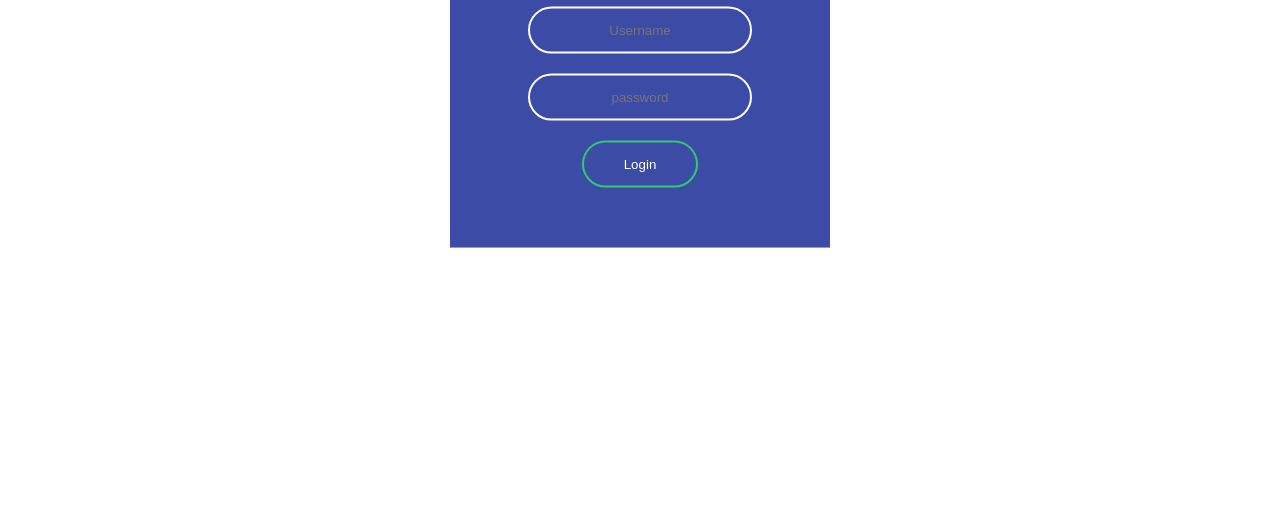
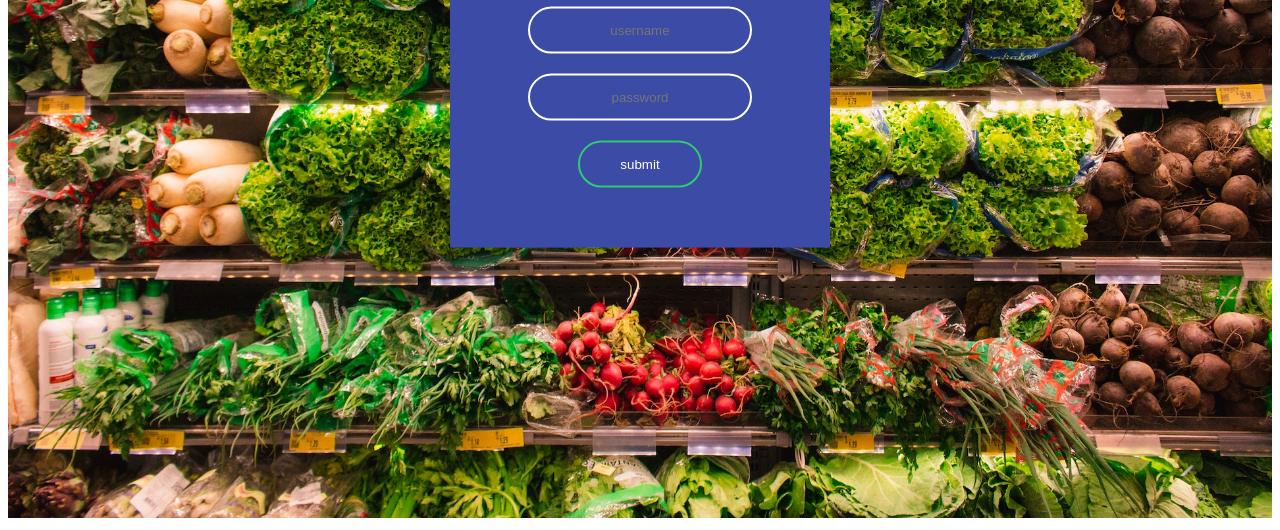
Before and after one commit to wele0612/WhatTheFood, a plain HTML site: page Static/signin.html in a window 1280 px wide. Shown: the part 333-863 px from the top of the page. Before the commit the page ends 800 px from the top, so only its background shows below. Drawn offline with nearby package versions, Linux system fonts and the light colour scheme.

Commit message:
signin done

```diff
--- a/Static/signin.css
+++ b/Static/signin.css
@@ -6,13 +6,18 @@ font-family: preconnect;
 background: white;
 }
 
-.box{
+.boxbg{
     width: 300px;
     padding: 40px;
     position: absolute;
     top: 50%;
     left: 50%;
     transform: translate(-50%, -50%);
+    background: #3C4BA5;
+}
+
+.box{
+
     background: #3C4BA5;
     text-align: center;
 
@@ -58,6 +63,20 @@ background: white;
     cursor: pointer;
 }
 
+.button{
+    border-radius: 24px;
+    border: 2px solid #2ecc71;
+    background: none;
+    display: block;
+    margin: 20px auto;
+    text-align: center;
+    padding: 14px 40px;
+    outline: none;
+    color: white;
+    transition: 0.25s;
+    cursor: pointer;
+}
+
 .box input[type="submit"]:hover{
     background: #2ecc71;
 }
--- a/Static/signin.html
+++ b/Static/signin.html
@@ -5,17 +5,49 @@
         <link rel="preconnect" href="https://fonts.googleapis.com">
         <link rel="preconnect" href="https://fonts.gstatic.com" crossorigin>
         <link href="https://fonts.googleapis.com/css2?family=Fira+Sans&display=swap" rel="stylesheet">
+        <script src="https://cdn.staticfile.org/jquery/1.10.2/jquery.min.js">
+        </script>
+        <script>
+            function login(){
+                var username=document.forms["userinfo"]["username"].value
+                var password=document.forms["userinfo"]["password"].value
+
+                console.log(username+password)
+                if((username == null || username == "" )||(password == null || password == "")){
+                    alert("Please fill in all informations");
+                    return
+                }
+                $.post("http://nwhacks.ltyxh.com/api/login",{
+                    user:username,
+                    password:password
+                },
+                function(data,status){
+                    alert("数据: \n" + data + "\n状态: " + status);
+                    if(data=="created" || data=="success"){
+                        window.location.replace("http://nwhacks.ltyxh.com/api/login");
+                    }
+                }
+                )
+            }
+        </script>
     </head>
 
     <body>
-        <form class="box" action="Login.html" method="POST">
-            <h1>
-            Login
-            </h1>
-            <input type="text" name="" placeholder="Username">
-            <input type="password" name="" placeholder="password">
-            <input type="submit" name="" value="Login">
-        </form>
+        <div class="msg_desc">
+            <img style="max-width:100%;overflow:hidden;" src="grocery_background.jpg" alt="">
+        </div>
+
+        <div class="boxbg">
+            <form name="userinfo" class="box">
+                <h1>
+                Login
+                </h1>
+                <input type="text" name="username" placeholder="username" required="required">
+                <input type="password" name="password" placeholder="password" required="required">
+
+            </form>
+            <button class="button" onclick="login()">submit</button>
+        </div>
     </body>
 
 </html>
```
Also changed, not shown: Static/grocery_background.jpg (added).
